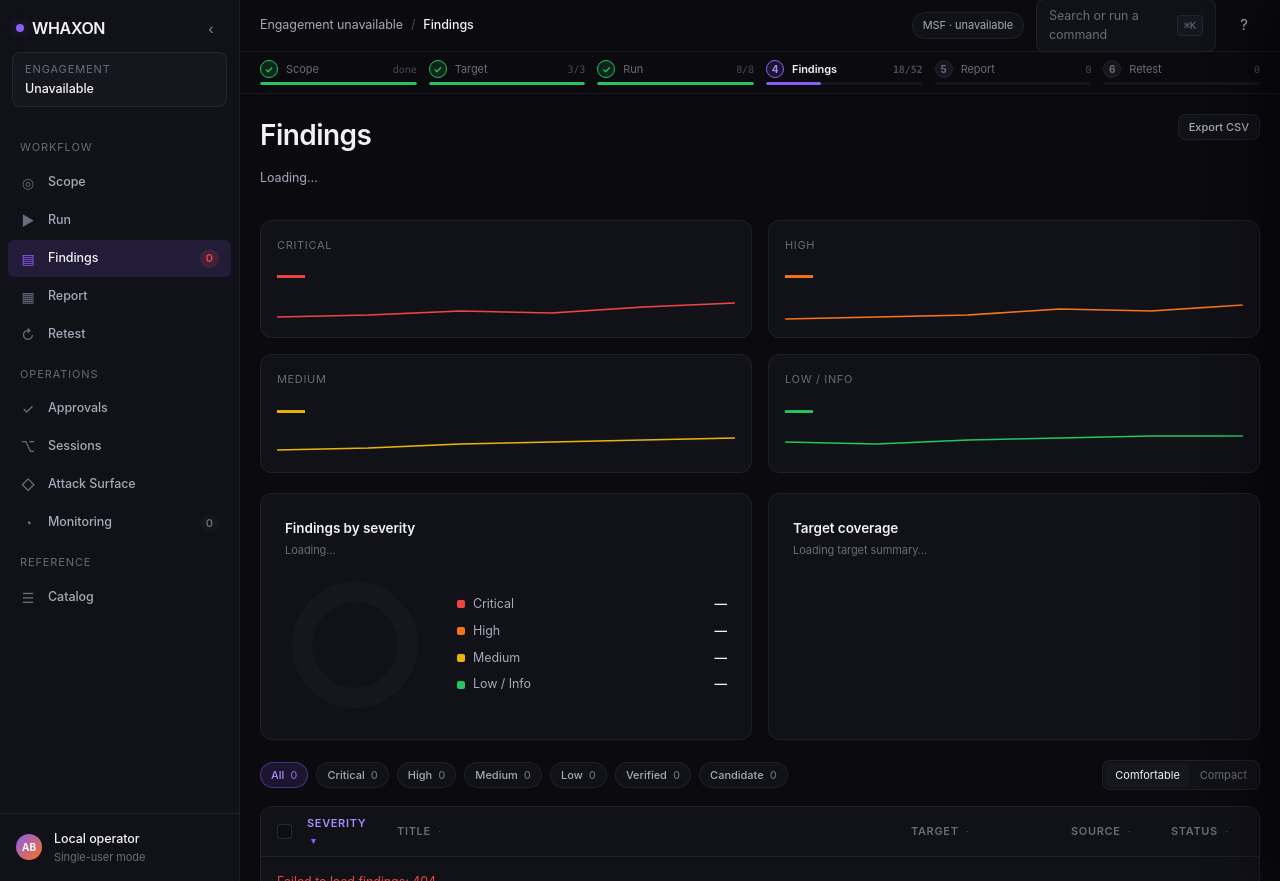
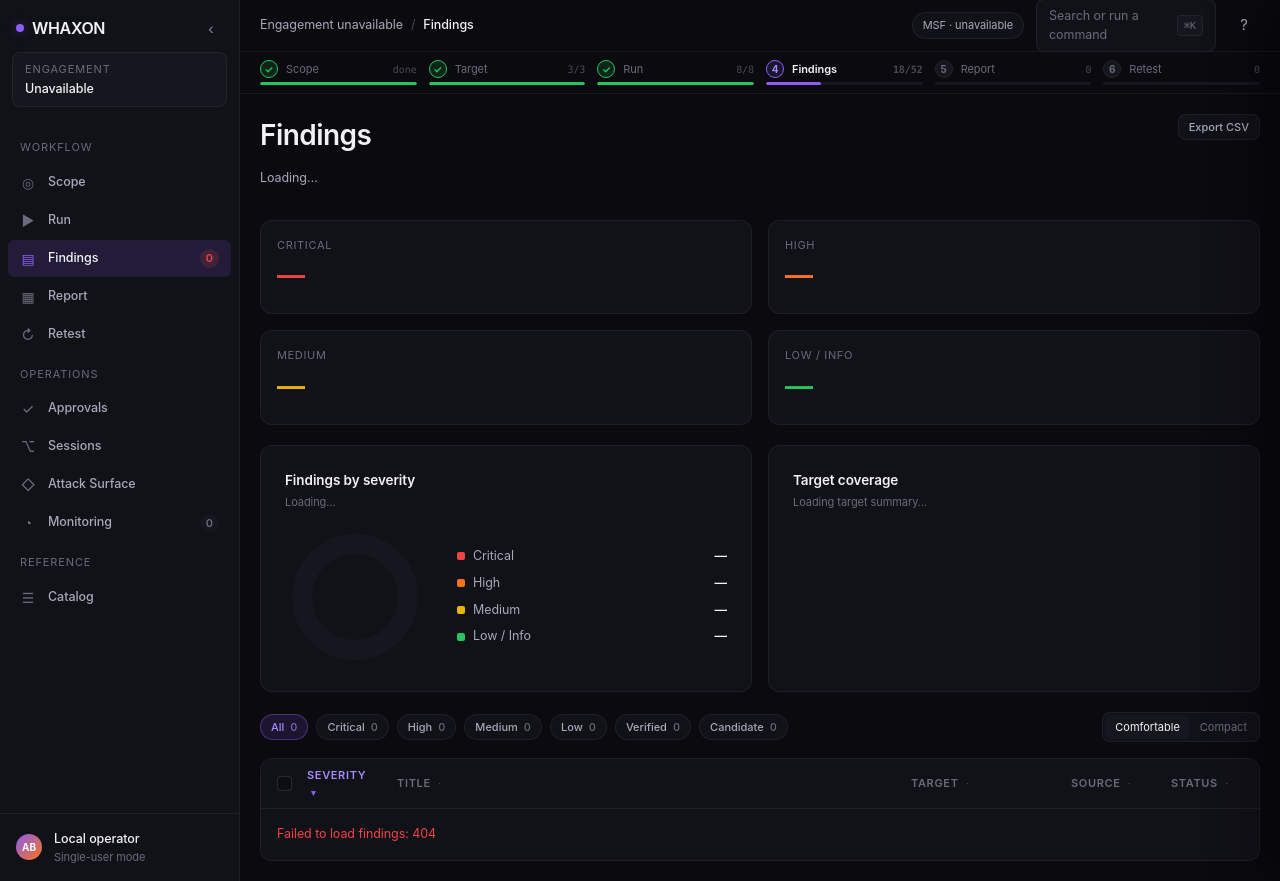
Before and after one commit to andreipath26/WHAXON, a Python web app: template src/whaxon/interfaces/web/templates/index.html in a window 1280 px wide; the page is wider, and only the part inside the window is pictured. Run offline with Jinja, Linux system fonts and the light colour scheme; the template is opened without the code that fills it, so the values that code supplies are empty.

Commit message:
ui(findings): remove fabricated trend sparklines

```diff
--- a/src/whaxon/interfaces/web/templates/index.html
+++ b/src/whaxon/interfaces/web/templates/index.html
@@ -14,10 +14,10 @@
         </div>
 
         <div class="grid-4" style="margin-bottom: 20px;">
-          <div class="kpi"><div class="k-label">Critical</div><div class="k-value c" id="kpi-critical">—</div><div class="k-spark"><svg viewBox="0 0 100 24" preserveAspectRatio="none"><path d="M0,20 L20,18 L40,14 L60,16 L80,10 L100,6" fill="none" stroke="var(--critical)" stroke-width="1.5"/></svg></div></div>
-          <div class="kpi"><div class="k-label">High</div><div class="k-value h" id="kpi-high">—</div><div class="k-spark"><svg viewBox="0 0 100 24" preserveAspectRatio="none"><path d="M0,22 L20,20 L40,18 L60,12 L80,14 L100,8" fill="none" stroke="var(--high)" stroke-width="1.5"/></svg></div></div>
-          <div class="kpi"><div class="k-label">Medium</div><div class="k-value m" id="kpi-medium">—</div><div class="k-spark"><svg viewBox="0 0 100 24" preserveAspectRatio="none"><path d="M0,18 L20,16 L40,12 L60,10 L80,8 L100,6" fill="none" stroke="var(--medium)" stroke-width="1.5"/></svg></div></div>
-          <div class="kpi"><div class="k-label">Low / Info</div><div class="k-value l" id="kpi-low">—</div><div class="k-spark"><svg viewBox="0 0 100 24" preserveAspectRatio="none"><path d="M0,10 L20,12 L40,8 L60,6 L80,4 L100,4" fill="none" stroke="var(--low)" stroke-width="1.5"/></svg></div></div>
+          <div class="kpi"><div class="k-label">Critical</div><div class="k-value c" id="kpi-critical">—</div></div>
+          <div class="kpi"><div class="k-label">High</div><div class="k-value h" id="kpi-high">—</div></div>
+          <div class="kpi"><div class="k-label">Medium</div><div class="k-value m" id="kpi-medium">—</div></div>
+          <div class="kpi"><div class="k-label">Low / Info</div><div class="k-value l" id="kpi-low">—</div></div>
         </div>
 
         <div class="grid-2" style="margin-bottom: 20px;">
```
